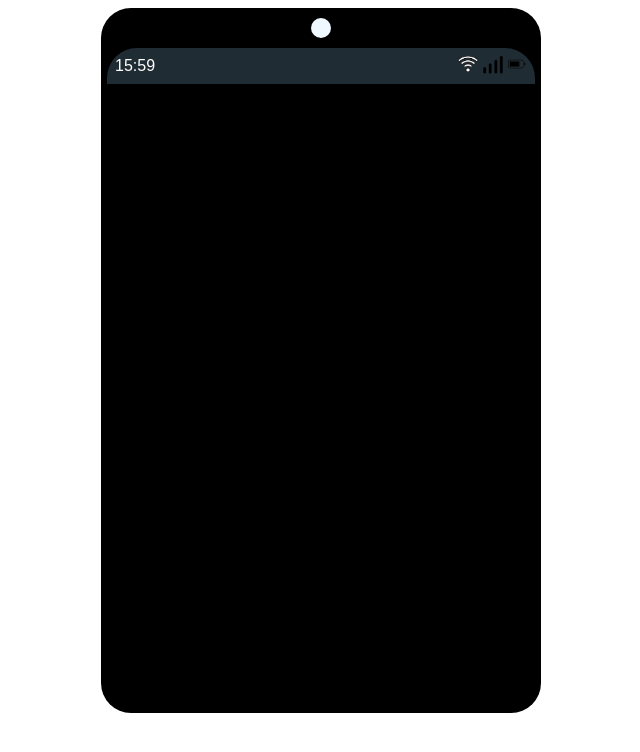
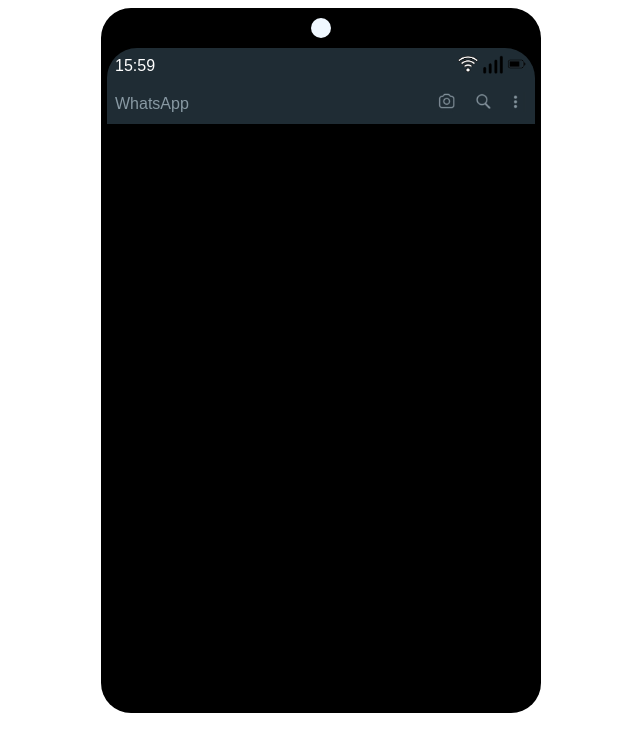
Before and after one commit to ak-nika/whatsapp, a plain HTML site: page index.html in a window 1280 px wide. Shown: the whole page, without its empty margins (319-959 px from the left). Drawn offline with Linux system fonts and the light colour scheme.

Commit message:
csi added

```diff
--- a/index.html
+++ b/index.html
@@ -19,7 +19,10 @@
                 <img src="battery.png" alt="" class="ic">
             </div>
         </div>
-        <!-- <span id="top">WhatsApp</span> -->
+       <div class="top">
+         <div><span id="top">WhatsApp</span></div>
+         <div><img src="csi.jpg" alt="" class="csi"></div>
+       </div>
     </section>
 </body>
 </html>
--- a/whatsapp.css
+++ b/whatsapp.css
@@ -17,16 +17,18 @@ body{
     margin: auto;
     margin-bottom: 10px;
 }
-.icon{
+.icon, .top{
     margin: auto;
     width: 412px;
-    height: 20px;
-    border-radius: 30px 30px 0px 0px;
-    background-color: rgb(32,44,51);
+    background-color: #1F2C34;
     padding: 8px;
     display: flex;
     justify-content: space-between;
     align-items: center;
+}
+.icon{
+    border-radius: 30px 30px 0px 0px;
+    height: 20px;
 }
 .ic{
     width: 20px;
@@ -35,5 +37,8 @@ body{
     color: white;
 }
 #top{
-    color: rgb(174,186,193);
+    color: #8899A3;
 }
+.csi{
+    height: 20px;
+}
```
Also changed, not shown: csi.jpg (added).
